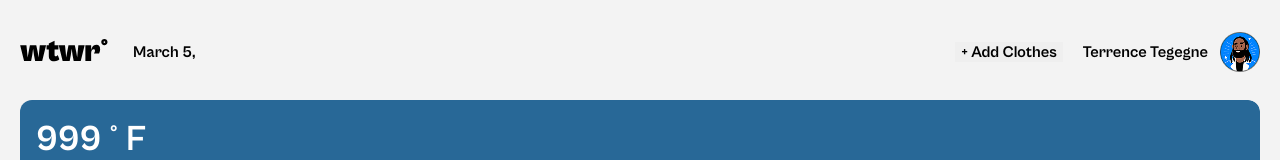
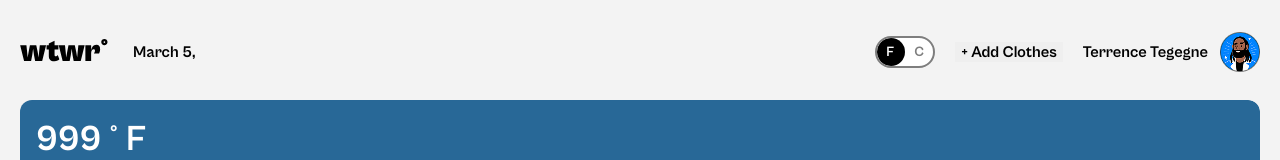
Before and after one commit to daniel-lofaso-hub/se_project_react, a React (Vite) app: page / in a window 1280 px wide. Shown: the top 160 px of the page. Built offline with nearby package versions, Linux system fonts and the light colour scheme; no server answers.

Commit message:
added toggle switch

```diff
--- a/src/components/App/App.jsx
+++ b/src/components/App/App.jsx
@@ -7,8 +7,10 @@ import Main from "../Main/Main";
 import Footer from "../Footer/Footer";
 import ModalWithForm from "../ModalWithForm/ModalWithForm";
 import ItemModal from "../ItemModal/ItemModal";
+
 import { getWeather, filterWeatherData } from "../../utils/weatherApi";
 import { defaultClothingItems } from "../../utils/constants";
+import CurrentTemperatureUnitContext from "../../contexts/CurrentTemperatureUnitContext";
 
 function App() {
   const [weatherData, setWeatherData] = useState({
@@ -18,7 +20,12 @@ function App() {
   });
   const [activeModal, setActiveModal] = useState("");
   const [selectedCard, setSelectedCard] = useState({});
-  const [clothingItems] = useState(defaultClothingItems);
+  const [clothingItems, setClothingItems] = useState(defaultClothingItems);
+  const [currentTemperatureUnit, setCurrentTemperatureUnit] = useState("F");
+
+  const handleToggleSwitchChange = () => {
+    setCurrentTemperatureUnit(currentTemperatureUnit === "F" ? "C" : "F");
+  };
 
   const handleCardClick = (card) => {
     setActiveModal("preview");
@@ -43,6 +50,9 @@ function App() {
   }, []);
 
   return (
+    <CurrentTemperatureUnitContext.Provider
+      value={{ currentTemperatureUnit, handleToggleSwitchChange }}
+    >
       <div className="page">
         <div className="page__content">
           <Header handleAddClick={handleAddClick} weatherData={weatherData} />
@@ -82,7 +92,10 @@ function App() {
           </label>
           <fieldset className="modal__radio-buttons">
             <legend className="modal__legend">Select the weather type:</legend>
-          <label htmlFor="hot" className="modal__label modal__label_type_radio">
+            <label
+              htmlFor="hot"
+              className="modal__label modal__label_type_radio"
+            >
               <input
                 id="hot"
                 type="radio"
@@ -126,6 +139,7 @@ function App() {
           onClose={closeActiveModal}
         />
       </div>
+    </CurrentTemperatureUnitContext.Provider>
   );
 }
 
--- a/src/components/Header/Header.css
+++ b/src/components/Header/Header.css
@@ -1,6 +1,7 @@
 .header {
   display: flex;
   align-items: center;
+  justify-content: space-between;
   padding: 32px 0 28px;
 }
 
@@ -13,9 +14,20 @@
 }
 
 .header__add-clothes-btn {
-  margin: 0 20px 0 auto;
+  margin: 0;
   border: none;
   cursor: pointer;
+}
+
+.header__container {
+  display: flex;
+  align-items: center;
+}
+
+.header__nav {
+  display: flex;
+  align-items: center;
+  gap: 20px;
 }
 
 .header__user-container {
--- a/src/components/Header/Header.jsx
+++ b/src/components/Header/Header.jsx
@@ -1,6 +1,7 @@
 import "./Header.css";
 import logo from "../../assets/logo.svg";
 import avatar from "../../assets/avatar.png";
+import ToggleSwitch from "../ToggleSwitch/ToggleSwitch";
 
 function Header({ handleAddClick, weatherData }) {
   const currentDate = new Date().toLocaleString("default", {
@@ -10,10 +11,14 @@ function Header({ handleAddClick, weatherData }) {
 
   return (
     <header className="header">
+      <div className="header__container">
         <img src={logo} alt="WTWR logo" className="header__logo" />
         <p className="header__date-and-location">
           {currentDate}, {weatherData.city}
         </p>
+      </div>
+      <div className="header__nav">
+        <ToggleSwitch />
         <button
           onClick={handleAddClick}
           type="button"
@@ -21,9 +26,11 @@ function Header({ handleAddClick, weatherData }) {
         >
           + Add Clothes
         </button>
+
         <div className="header__user-container">
           <p className="header__username">Terrence Tegegne</p>
           <img src={avatar} alt="Terrence Tegegne" className="header__avatar" />
+        </div>
       </div>
     </header>
   );
--- /dev/null
+++ b/src/components/ToggleSwitch/ToggleSwitch.css
@@ -0,0 +1,51 @@
+.toggle-switch__checkbox {
+  opacity: 0;
+}
+
+.toggle-switch__label {
+  display: flex;
+  align-items: center;
+  justify-content: space-between;
+  cursor: pointer;
+  width: 56px;
+  height: 28px;
+  overflow: hidden;
+  background: white;
+  border: 2px solid #7e7e7e;
+  border-radius: 20px;
+  position: relative;
+}
+
+.toggle-switch__circle {
+  position: absolute;
+  width: 28px;
+  height: 28px;
+
+  border-radius: 50%;
+  left: 0;
+  transition: all 0.2s;
+  background: black;
+  z-index: 0;
+}
+
+.toggle-switch__text {
+  font-size: 14px;
+  line-height: 100%;
+  position: absolute;
+  z-index: 1;
+}
+
+.toggle-switch__text_F {
+  color: #7e7e7e;
+  left: 9px;
+}
+
+.toggle-switch__text_C {
+  color: #7e7e7e;
+  right: 9px;
+}
+
+.toggle-switch__checkbox:checked ~ .toggle-switch__circle {
+  left: 100%;
+  transform: translateX(-100%);
+}
--- /dev/null
+++ b/src/components/ToggleSwitch/ToggleSwitch.jsx
@@ -0,0 +1,34 @@
+import { useContext } from "react";
+import "./ToggleSwitch.css";
+import CurrentTemperatureUnitContext from "../../contexts/CurrentTemperatureUnitContext";
+
+function ToggleSwitch() {
+  const { handleToggleSwitchChange, currentTemperatureUnit } = useContext(
+    CurrentTemperatureUnitContext,
+  );
+
+  return (
+    <label className="toggle-switch__label">
+      <input
+        onChange={handleToggleSwitchChange}
+        className="toggle-switch__checkbox"
+        type="checkbox"
+      />
+      <span className="toggle-switch__circle"></span>
+      <span
+        style={{ color: `${currentTemperatureUnit === "F" ? "white" : ""}` }}
+        className="toggle-switch__text toggle-switch__text_F"
+      >
+        F
+      </span>
+      <span
+        style={{ color: `${currentTemperatureUnit === "C" ? "white" : ""}` }}
+        className="toggle-switch__text toggle-switch__text_C"
+      >
+        C
+      </span>
+    </label>
+  );
+}
+
+export default ToggleSwitch;
--- /dev/null
+++ b/src/contexts/CurrentTemperatureUnitContext.jsx
@@ -0,0 +1,5 @@
+import { createContext } from "react";
+
+const CurrentTemperatureUnitContext = createContext();
+
+export default CurrentTemperatureUnitContext;
```
Lines whose indentation alone changed are shown as unchanged.
